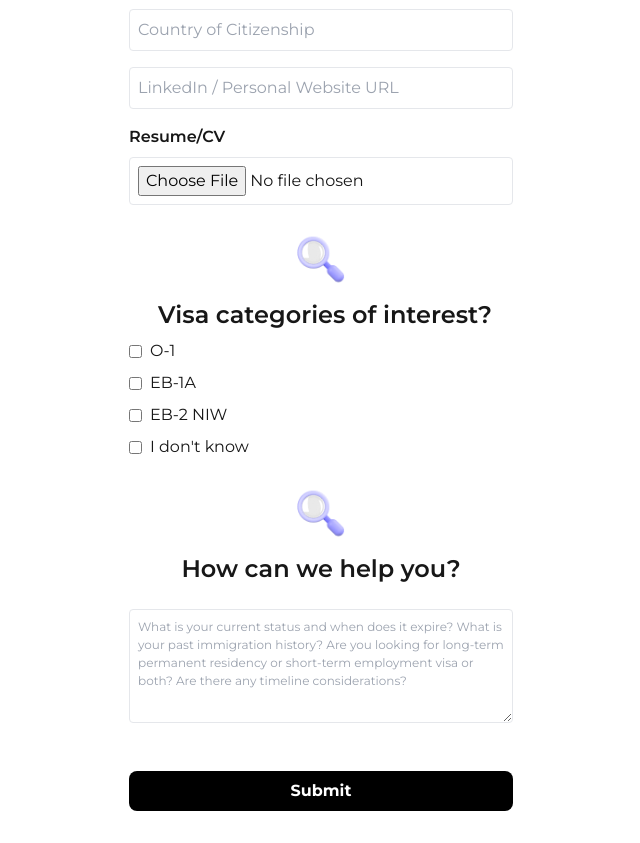
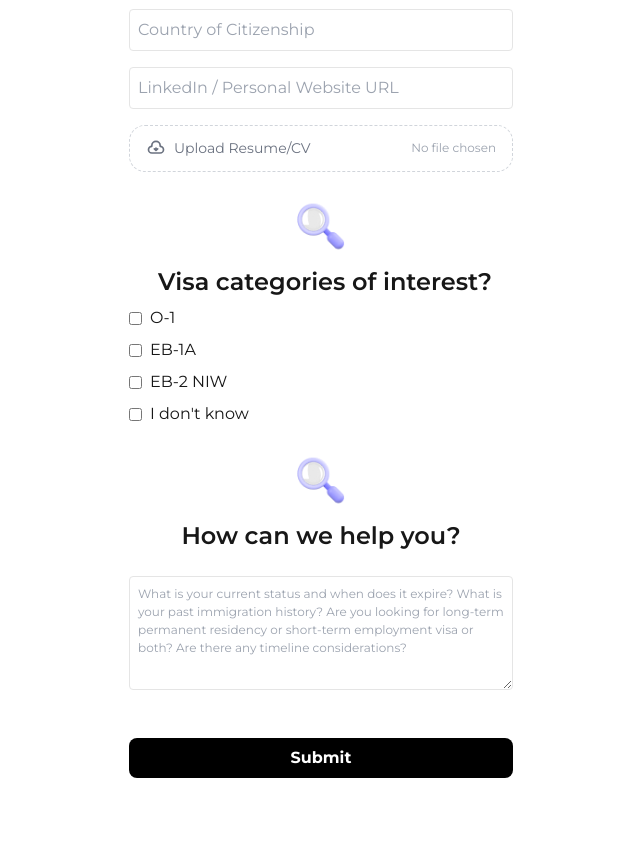
Before and after one commit to null-hax/alma-lead-demo, a Next.js app: page /lead-form in a window 1280 px wide. Shown: the part 840-1683 px from the top of the page, without its empty margins (319-959 px from the left). After the commit the page ends 1650 px from the top, so only its background shows below. Built offline with nearby package versions, Linux system fonts and the light colour scheme.

Commit message:
improve upload button styles

```diff
--- a/src/app/globals.css
+++ b/src/app/globals.css
@@ -6,13 +6,6 @@
   --background: #ffffff;
   --foreground: #171717;
 }
-
-/* @media (prefers-color-scheme: dark) {
-  :root {
-    --background: #0a0a0a;
-    --foreground: #ededed;
-  }
-} */
 
 body {
   color: var(--foreground);
@@ -38,3 +31,42 @@ input:focus-visible, select:focus-visible {
 th {
   font-weight: 400;
 }
+
+form input, form textarea {
+  border-radius: 16px;
+  border: 1px solid #e5e5e5;
+}
+
+.file-upload-label {
+  display: block;
+  cursor: pointer;
+  width: 100%;
+}
+
+.file-upload-button {
+  display: flex;
+  align-items: center;
+  padding: 0.75rem 1rem;
+  background-color: white;
+  border: 1px dashed #d1d5db;
+  border-radius: 16px;
+  color: #6b7280;
+  font-size: 0.875rem;
+  transition: all 0.2s ease;
+  position: relative;
+}
+
+.file-upload-button:hover {
+  border-color: #9ca3af;
+  background-color: #f9fafb;
+}
+
+.file-name {
+  margin-left: auto;
+  font-size: 0.75rem;
+  color: #9ca3af;
+  max-width: 200px;
+  overflow: hidden;
+  text-overflow: ellipsis;
+  white-space: nowrap;
+}
--- a/src/components/LeadForm.tsx
+++ b/src/components/LeadForm.tsx
@@ -203,13 +203,24 @@ export default function LeadForm() {
         </div>
 
         <div>
-          <label htmlFor="resume" className="block mb-2 font-semibold">Resume/CV</label>
+          <label htmlFor="resume" className="file-upload-label">
+            <div className="file-upload-button">
+              <svg className="w-5 h-5 mr-2" viewBox="0 0 24 24" fill="none" xmlns="http://www.w3.org/2000/svg">
+                <path d="M7 10V9C7 6.23858 9.23858 4 12 4C14.7614 4 17 6.23858 17 9V10C19.2091 10 21 11.7909 21 14C21 16.2091 19.2091 18 17 18H7C4.79086 18 3 16.2091 3 14C3 11.7909 4.79086 10 7 10Z" stroke="currentColor" strokeWidth="2" strokeLinecap="round" strokeLinejoin="round"/>
+                <path d="M12 12V15M12 15L14 13M12 15L10 13" stroke="currentColor" strokeWidth="2" strokeLinecap="round" strokeLinejoin="round"/>
+              </svg>
+              Upload Resume/CV
+              <span className="file-name">
+                {formData.resume ? formData.resume.name : 'No file chosen'}
+              </span>
+            </div>
+          </label>
           <input
             type="file"
             id="resume"
             name="resume"
             onChange={handleFileChange}
-            className="w-full p-2 border rounded"
+            className="hidden"
             accept=".pdf,.doc,.docx"
           />
           {errors.resume && <p className="text-red-500 mt-1">{errors.resume}</p>}
```
